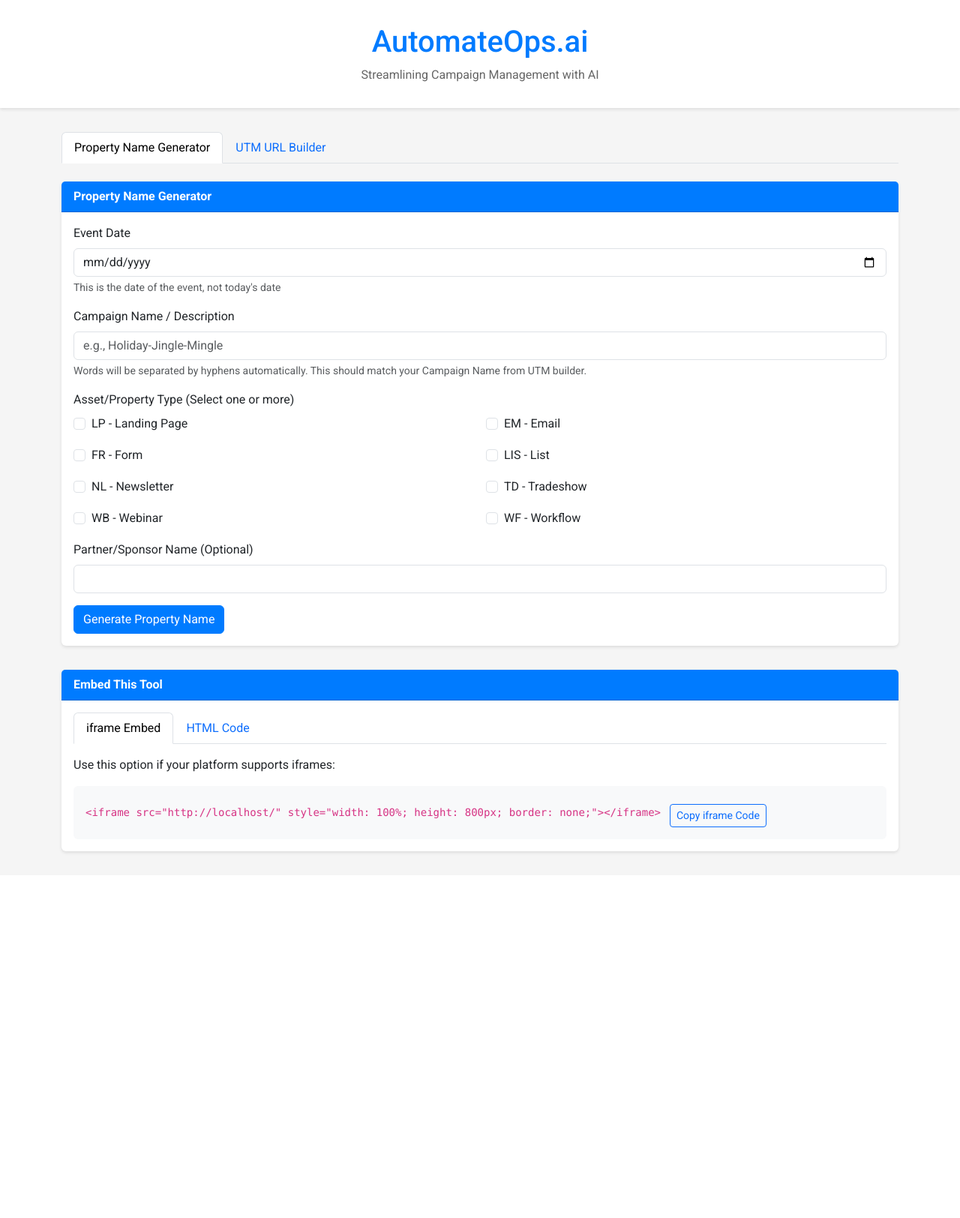
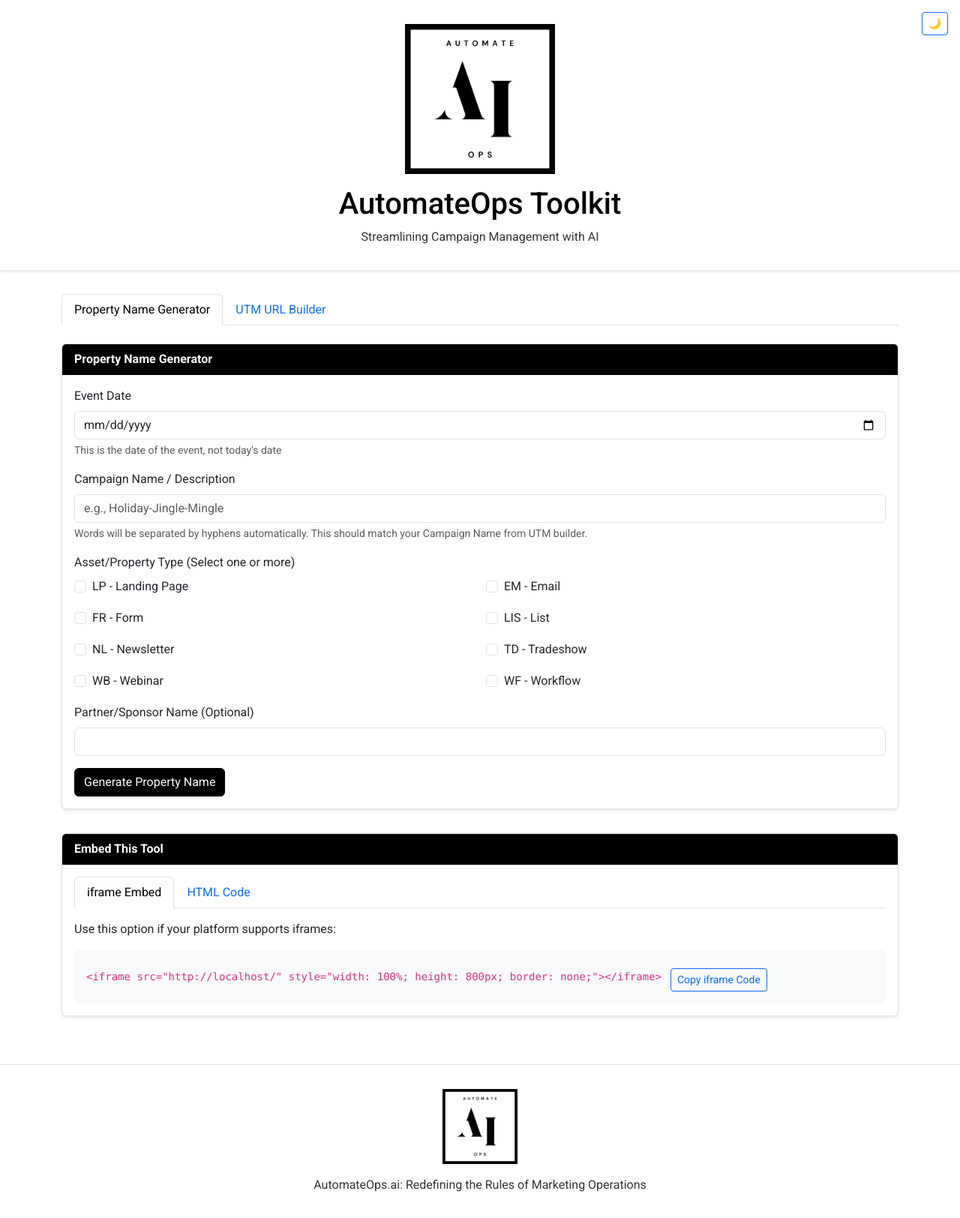
Before and after one commit to tmfudge/AutomateOps-AI-Toolkit, a Flask app: page / in a window 1280 px wide. Shown: the whole page at 75% size. Before the commit the page ends 1140 px from the top, so only its background shows below. Run offline with Flask 3, Linux system fonts and the light colour scheme.

Commit message:
Agent query: Can you verify if: 1. The static logo appears at the top, 2. The color scheme is black and white, 3. The dark mode toggle works, and 4. The footer shows the logo and tagline?

```diff
--- a/static/css/style.css
+++ b/static/css/style.css
@@ -1,46 +1,101 @@
+:root {
+    --bg-color: #ffffff;
+    --text-color: #000000;
+    --card-bg: #ffffff;
+    --card-border: #e0e0e0;
+    --btn-color: #000000;
+    --btn-text: #ffffff;
+}
+
+[data-theme="dark"] {
+    --bg-color: #1a1a1a;
+    --text-color: #ffffff;
+    --card-bg: #2d2d2d;
+    --card-border: #404040;
+    --btn-color: #ffffff;
+    --btn-text: #000000;
+}
+
 body {
-    background-color: #F5F5F5;
-    color: #333333;
+    background-color: var(--bg-color);
+    color: var(--text-color);
     font-family: 'Roboto', sans-serif;
+    transition: background-color 0.3s, color 0.3s;
 }
 
 .header {
-    background-color: white;
+    background-color: var(--card-bg);
     padding: 2rem 0;
     box-shadow: 0 2px 4px rgba(0,0,0,0.1);
     margin-bottom: 2rem;
+    text-align: center;
+}
+
+.header img.logo {
+    max-width: 200px;
+    height: auto;
+    margin-bottom: 1rem;
 }
 
 .header h1 {
-    color: #007BFF;
+    color: var(--text-color);
     margin-bottom: 0.5rem;
 }
 
 .header p {
-    color: #666;
+    color: var(--text-color);
+    opacity: 0.8;
     margin-bottom: 0;
 }
 
 .card {
-    border: none;
+    border: 1px solid var(--card-border);
+    background-color: var(--card-bg);
     box-shadow: 0 2px 4px rgba(0,0,0,0.1);
     margin-bottom: 2rem;
 }
 
 .card-header {
-    background-color: #007BFF;
-    color: white;
+    background-color: var(--btn-color);
+    color: var(--btn-text);
     font-weight: bold;
 }
 
 .btn-primary {
-    background-color: #007BFF;
-    border-color: #007BFF;
+    background-color: var(--btn-color);
+    border-color: var(--btn-color);
+    color: var(--btn-text);
 }
 
 .btn-primary:hover {
-    background-color: #0056b3;
-    border-color: #0056b3;
+    opacity: 0.9;
+}
+
+.theme-switch {
+    position: fixed;
+    top: 1rem;
+    right: 1rem;
+    z-index: 1000;
+}
+
+.footer {
+    text-align: center;
+    padding: 2rem 0;
+    margin-top: 2rem;
+    background-color: var(--card-bg);
+    border-top: 1px solid var(--card-border);
+}
+
+.footer img.logo-small {
+    max-width: 100px;
+    height: auto;
+    margin-bottom: 1rem;
+}
+
+.footer p {
+    color: var(--text-color);
+    opacity: 0.8;
+    margin-bottom: 0;
 }
 
 .result-box {
--- a/templates/base.html
+++ b/templates/base.html
@@ -1,9 +1,9 @@
 <!DOCTYPE html>
-<html lang="en">
+<html lang="en" data-theme="light">
 <head>
     <meta charset="UTF-8">
     <meta name="viewport" content="width=device-width, initial-scale=1.0">
-    <title>AutomateOps.ai - Campaign Management</title>
+    <title>AutomateOps Toolkit - Campaign Management</title>
 
     <!-- Bootstrap CSS -->
     <link href="https://cdn.jsdelivr.net/npm/bootstrap@5.3.0/dist/css/bootstrap.min.css" rel="stylesheet">
@@ -15,8 +15,14 @@
     <link rel="stylesheet" href="{{ url_for('static', filename='css/style.css') }}">
 </head>
 <body>
+    <button class="btn btn-sm btn-outline-primary theme-switch" onclick="toggleTheme()">
+        <span class="light-icon">🌙</span>
+        <span class="dark-icon" style="display: none">☀️</span>
+    </button>
+
     <header class="header text-center">
-        <h1>AutomateOps.ai</h1>
+        <img src="{{ url_for('static', filename='assets/logo-static.png') }}" alt="AutomateOps.ai Logo" class="logo">
+        <h1>AutomateOps Toolkit</h1>
         <p>Streamlining Campaign Management with AI</p>
     </header>
 
@@ -24,10 +30,46 @@
         {% block content %}{% endblock %}
     </div>
 
+    <footer class="footer">
+        <img src="{{ url_for('static', filename='assets/logo-static.png') }}" alt="AutomateOps.ai Logo" class="logo-small">
+        <p>AutomateOps.ai: Redefining the Rules of Marketing Operations</p>
+    </footer>
+
     <!-- Bootstrap JS -->
     <script src="https://cdn.jsdelivr.net/npm/bootstrap@5.3.0/dist/js/bootstrap.bundle.min.js"></script>
 
     <!-- Custom JS -->
     <script src="{{ url_for('static', filename='js/main.js') }}"></script>
+
+    <script>
+        function toggleTheme() {
+            const html = document.documentElement;
+            const currentTheme = html.getAttribute('data-theme');
+            const newTheme = currentTheme === 'light' ? 'dark' : 'light';
+
+            html.setAttribute('data-theme', newTheme);
+
+            const lightIcon = document.querySelector('.light-icon');
+            const darkIcon = document.querySelector('.dark-icon');
+
+            if (newTheme === 'dark') {
+                lightIcon.style.display = 'none';
+                darkIcon.style.display = 'inline';
+            } else {
+                lightIcon.style.display = 'inline';
+                darkIcon.style.display = 'none';
+            }
+
+            localStorage.setItem('theme', newTheme);
+        }
+
+        // Set theme on page load
+        const savedTheme = localStorage.getItem('theme') || 'light';
+        document.documentElement.setAttribute('data-theme', savedTheme);
+        if (savedTheme === 'dark') {
+            document.querySelector('.light-icon').style.display = 'none';
+            document.querySelector('.dark-icon').style.display = 'inline';
+        }
+    </script>
 </body>
 </html>
```
Also changed, not shown: AutomateOpsAI Static v2.png (added), static/assets/logo-static.png (added), 2 other files.
